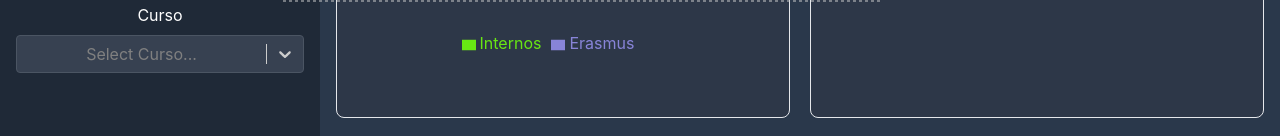
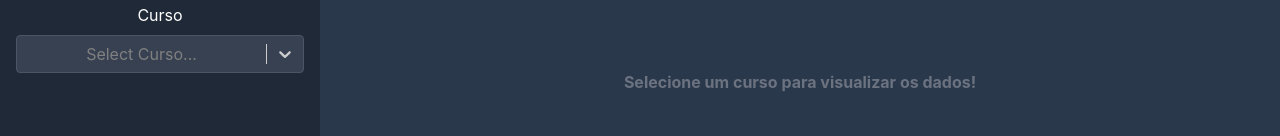
Before and after one commit to AfonsoLob/Visualizacao-de-Informacao, a React (Vite) app in the folder UA_Insights/: page /curso in a window 1280 px wide. Shown: the part 382-518 px from the top of the page. Built offline with nearby package versions, Linux system fonts and the light colour scheme; no server answers.

Commit message:
alterações no curso e cadeira

```diff
--- a/UA_Insights/src/components/curso/ErasmusApprovalPercentage.jsx
+++ b/UA_Insights/src/components/curso/ErasmusApprovalPercentage.jsx
@@ -1,30 +1,15 @@
 import React, { useState, useEffect } from "react";
 import { BarChart, Bar, XAxis, YAxis, CartesianGrid, Tooltip, Legend } from "recharts";
 import * as d3 from "d3";
+import { useFilters } from "../../context/FilterContext";
+
 
 const ErasmusApprovalPercentage = () => {
     const [data, setData] = useState([]);
-    const [selectedCurso, setSelectedCurso] = useState(""); // curso selecionada
+    const { filters } = useFilters();
+  const selectedCurso = filters.Curso?.value;
 
-    // Wait for the filter dropdown to be available and set its initial value
-    useEffect(() => {
-            const pollFilterDropdown = () => {
-                    const filterDropdown = Array.from(document.querySelectorAll("label.block.mb-2"))
-                    .find((label) => label.textContent === "Curso")?.nextElementSibling;
 
-                    if (filterDropdown?.value) {
-                    setSelectedCurso(filterDropdown.value);
-                    const updateSelectedCurso = () => setSelectedCurso(filterDropdown.value);
-                    filterDropdown.addEventListener("change", updateSelectedCurso);
-
-                    return () => filterDropdown.removeEventListener("change", updateSelectedCurso);
-                    } else {
-                    setTimeout(pollFilterDropdown, 100);
-                    }
-            };
-
-            pollFilterDropdown();
-            }, []);
 
     useEffect(() => {
         const processChartData = async () => {
--- a/UA_Insights/src/pages/Curso.jsx
+++ b/UA_Insights/src/pages/Curso.jsx
@@ -1,9 +1,20 @@
 import React, { useState, useEffect, useRef } from "react";
 import ErasmusApprovalPercentage from "../components/curso/ErasmusApprovalPercentage";
+import { useFilters } from "../context/FilterContext";
+
 
 const Curso = () => {
 
+  const { filters } = useFilters();
+  const selectedCurso = filters.Curso?.value;
+
     return (
+      <>
+      {!selectedCurso ? (
+        <div className="flex items-center justify-center h-full">
+          <h2 className="text-gray-500 font-bold">Selecione um curso para visualizar os dados!</h2>
+        </div>
+      ) : (
       <div className="grid grid-cols-2 gap-5 justify-evenly items-center h-auto mt-5">
         <div className="w-full h-[400px] border border-lightgray rounded-lg p-1.5 bg-[#f9f9f9] flex flex-col items-center justify-center text-white" style={{ backgroundColor: '#2d3748' }}>
             <ErasmusApprovalPercentage/>
@@ -19,6 +30,8 @@ const Curso = () => {
           {/* <AverageGradeRadar/> */}
         </div>
       </div>
+      )}
+      </>
     );
 };
 
```
Also changed, not shown: UA_Insights/src/components/curso/AverageGrade.jsx (added).
